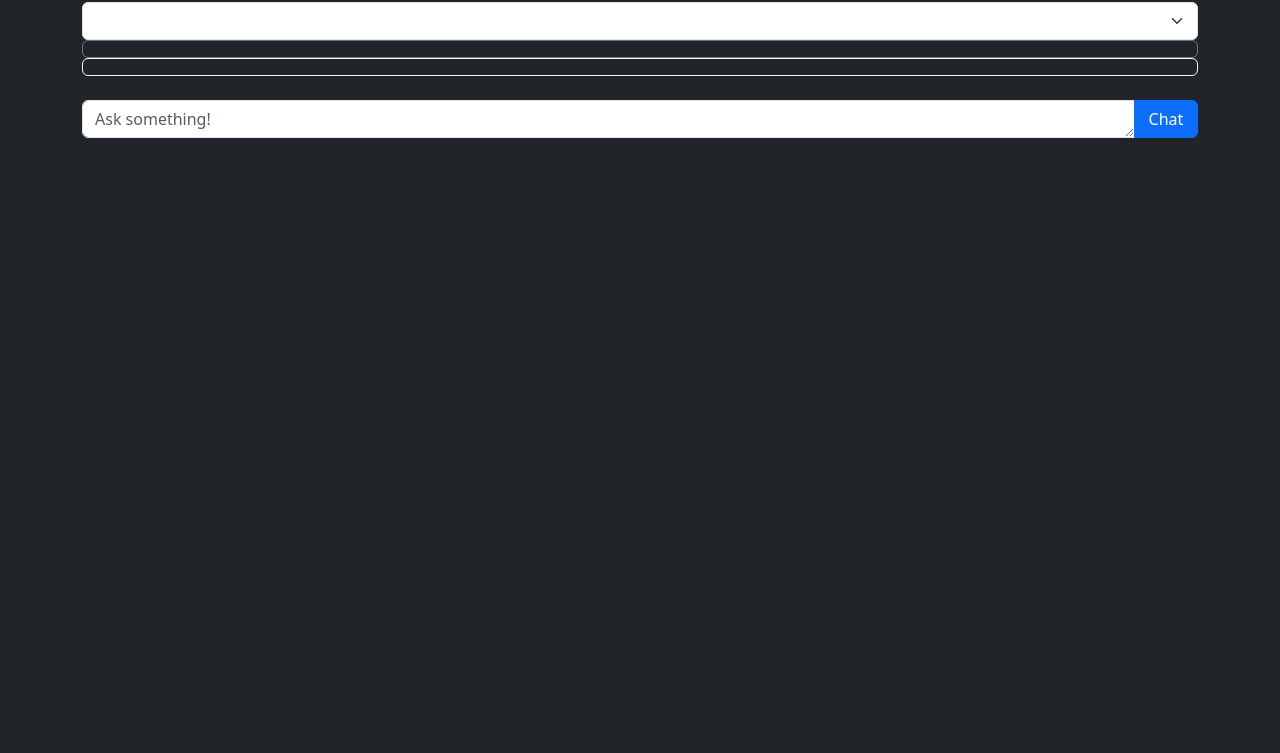
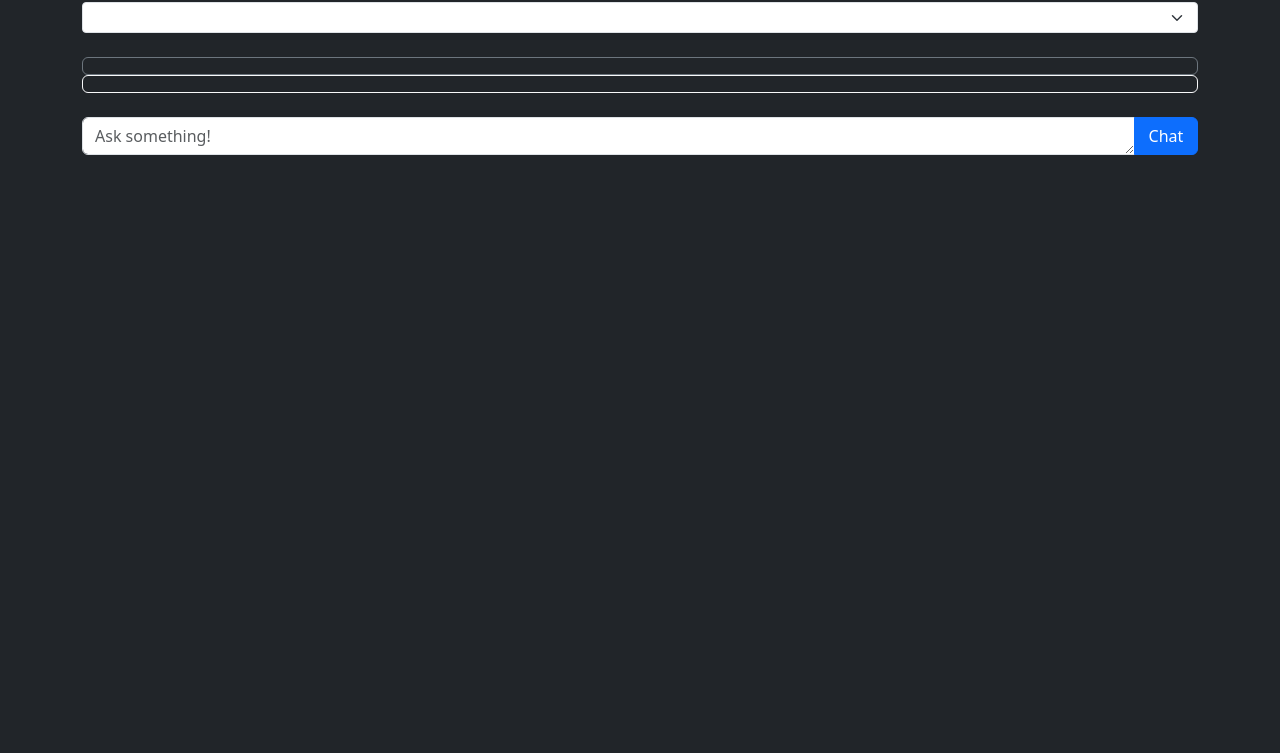
Before and after one commit to Akimori-236/ollama-vsc-chat, a website: page src/webview/index.html in a window 1280 px wide. Shown: the part 47-800 px from the top of the page. Drawn offline with nearby package versions, Linux system fonts and the light colour scheme; some packages are replaced by stand-ins of ours.

Commit message:
update label

```diff
--- a/src/extension.ts
+++ b/src/extension.ts
@@ -34,8 +34,8 @@ export function activate(context: vscode.ExtensionContext) {
 				case "selectModel":
 					await selectModel(message.text)
 						.then(model => llm_in_use = model)
-						.then(()=>vscode.window.showInformationMessage(`${llm_in_use} selected.`))
-						.then(() => panel.webview.postMessage({ command: "getModelName", text: llm_in_use }));
+						.then(() => panel.webview.postMessage({ command: "getModelName", text: llm_in_use }))
+						.then(() => vscode.window.showInformationMessage(`${llm_in_use} selected.`));
 					break;
 				default: vscode.window.showErrorMessage("Unsupported message type.");
 					break;
--- a/src/webview/index.html
+++ b/src/webview/index.html
@@ -46,14 +46,20 @@
             <span class="badge text-bg-info" id="modelId"></span>
         </h2>
 
-        <select class="form-select" name='selectModel' id='selectModelId' onchange="changeModel()"> </select>
+        <select class="form-select form-select-sm" name='selectModel' id='selectModelId' onchange="changeModel()">
+        </select>
 
-        <form id="questionForm" onsubmit="askQuestion(event)">
+        <br />
+
+        <form id="questionForm" class="" onsubmit="askQuestion(event)">
             <div class="overflow-y-auto" style="max-height:700px" id="scrollableElement">
-                <div class="border border-secondary rounded text-secondary p-2 lh-1 fst-italic" id="thinkingId"></div>
+                <div class="border border-secondary rounded text-secondary p-2 lh-1 fst-italic" id="thinkingId">
+                </div>
                 <div class="border border-light rounded text-light p-2" id="responseId"></div>
             </div>
+
             <br />
+
             <div class="input-group vh-25 mb-4">
                 <textarea required class="form-control" name="prompt" id="promptId" rows="1" oninput="autoResize(this)"
                     placeholder="Ask something!"></textarea>
```
